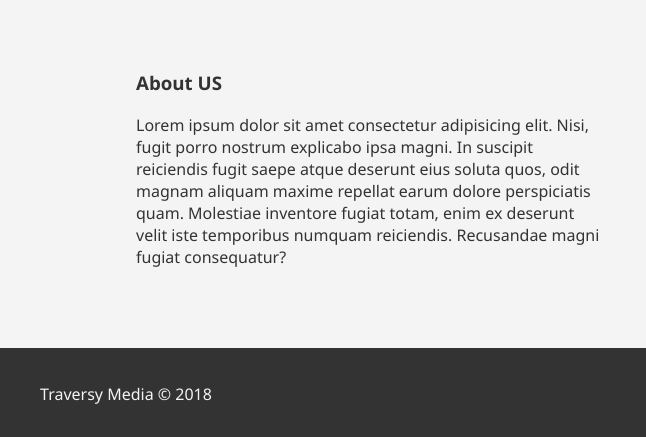
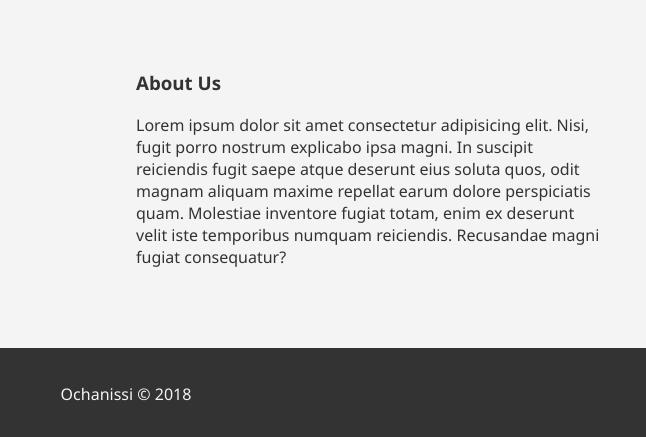
Before and after one commit to Ochanissi/Landing-Page-With-Blur-Effect, a plain HTML site: page index.html in a window 1280 px wide. Shown: the part 1111-1548 px from the top of the page, 514-1160 px from the left. Drawn offline with Linux system fonts and the light colour scheme.

Commit message:
modified some spelling

```diff
--- a/index.html
+++ b/index.html
@@ -50,7 +50,7 @@
                     <i class="fas fa-laptop-code fa-10x"></i>
                 </div>
                 <div>
-                    <h3>About US</h3>
+                    <h3>About Us</h3>
                     <p>Lorem ipsum dolor sit amet consectetur adipisicing elit. Nisi, fugit porro nostrum explicabo ipsa magni. In suscipit reiciendis fugit saepe atque deserunt eius soluta quos, odit magnam aliquam maxime repellat earum dolore perspiciatis quam. Molestiae inventore fugiat totam, enim ex deserunt velit iste temporibus numquam reiciendis. Recusandae magni fugiat consequatur?</p>
 
                 </div>
@@ -59,7 +59,7 @@
     </section>
 
     <footer class="center bg-dark">
-        <p>Traversy Media &copy; 2018</p>
+        <p>Ochanissi &copy; 2018</p>
     </footer>
 
     <script src="script.js"></script>
```
